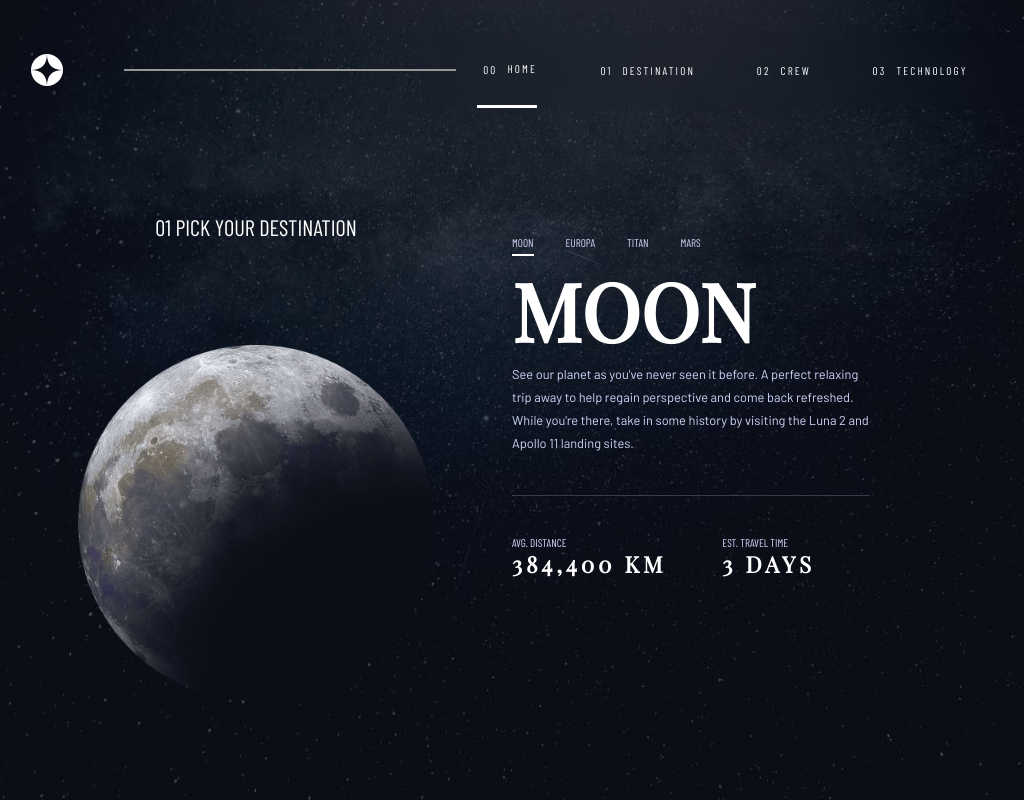
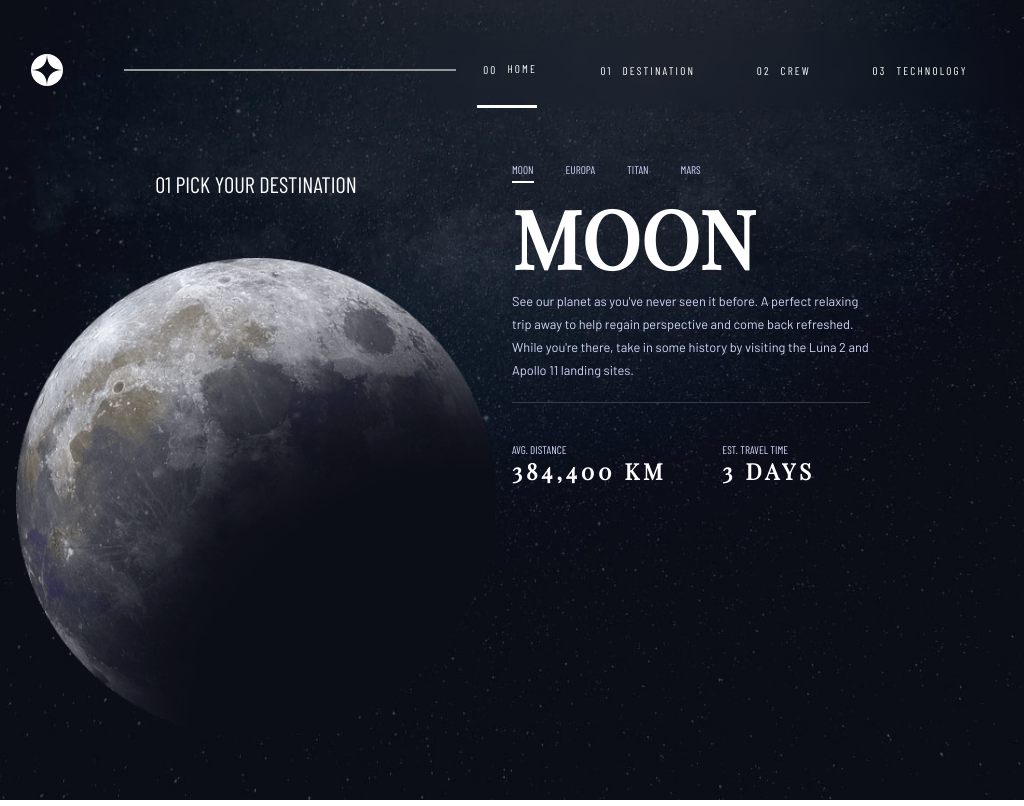
Before and after one commit to gomezjhon1022/space-tourism-website, a React (Create React App) app: page /space-tourism-website/destination in a window 1024 px wide. Built offline with nearby package versions, Linux system fonts and the light colour scheme.

Commit message:
Fix: Styles issue that caused destination view to display incorrectly on desktop

```diff
--- a/src/containers/Destination/Destination.scss
+++ b/src/containers/Destination/Destination.scss
@@ -2,7 +2,7 @@
 @use '../../styles/mixins.scss' as *;
 
 .destination__container {
-  height: calc(100% - 8.8rem);
+  height: calc(100% - 9.6rem);
   width: 100%;
   @include flexCenter(column, space-around, center);
   .destination__title {
@@ -71,8 +71,59 @@
   }
 }
 
+@media screen and (min-width: 1024px) and (max-width: 1269px) {
+  .destination__container {
+    @include flexCenter(row, center, center);
+    .destination--left {
+      width: 50%;
+      height: 100%;
+      @include flexCenter(column,space-evenly, center);
+      .destination__title {
+        font-size: 2.8rem;
+      }
+      .destination__image {
+        width: 60vh;
+        height: 60vh;
+      }
+    }
+    .destination--right {
+      width: 50%;
+      height: 90%;
+      margin-top: 5vh;
+      .destionation__options {
+        width: 60%;
+        @include flexCenter(row,flex-start, center);
+        .destionation__option {
+          margin-right: 4rem;
+        }
+      }
+      .destination__name {
+        font-size: 10rem;
+      }
+      .destionation__text {
+        width: 70%;
+        text-align: start;
+        line-height: 1.8;
+        padding: 0 0 2.5vh 0;
+      }
+      .container__data {
+        margin-top: 5vh;
+        @include flexCenter(row, start, center);
+        .destination__distance {
+          margin-right: 7rem;
+          @include flexCenter(column, center,start);
+        }
+        .destination__time {
+          @include flexCenter(column, center, start);
+        }
+      }
+    }
 
-@media screen and (min-width: 1024px) {
+  }
+}
+
+
+@media screen and (min-width: 1270px) {
 
   .destination__container {
     @include flexCenter(row, center, center);
```
